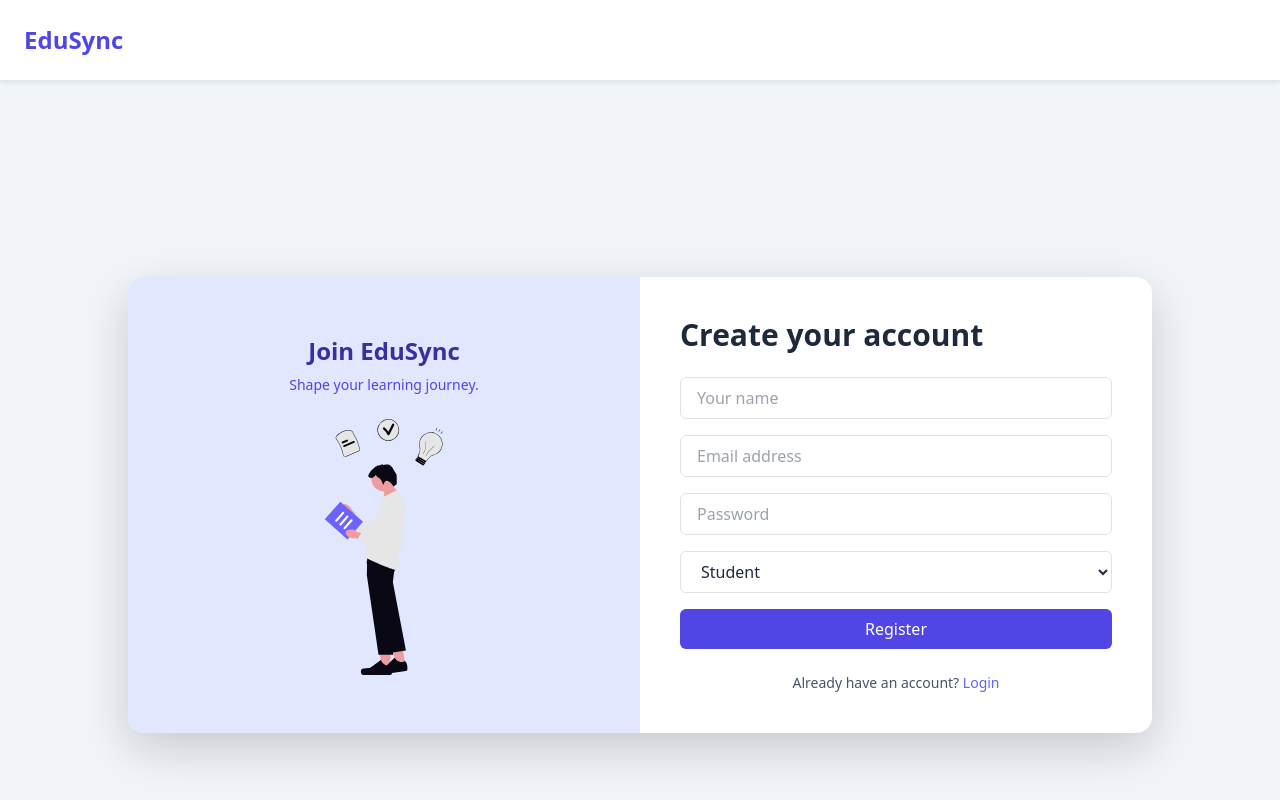
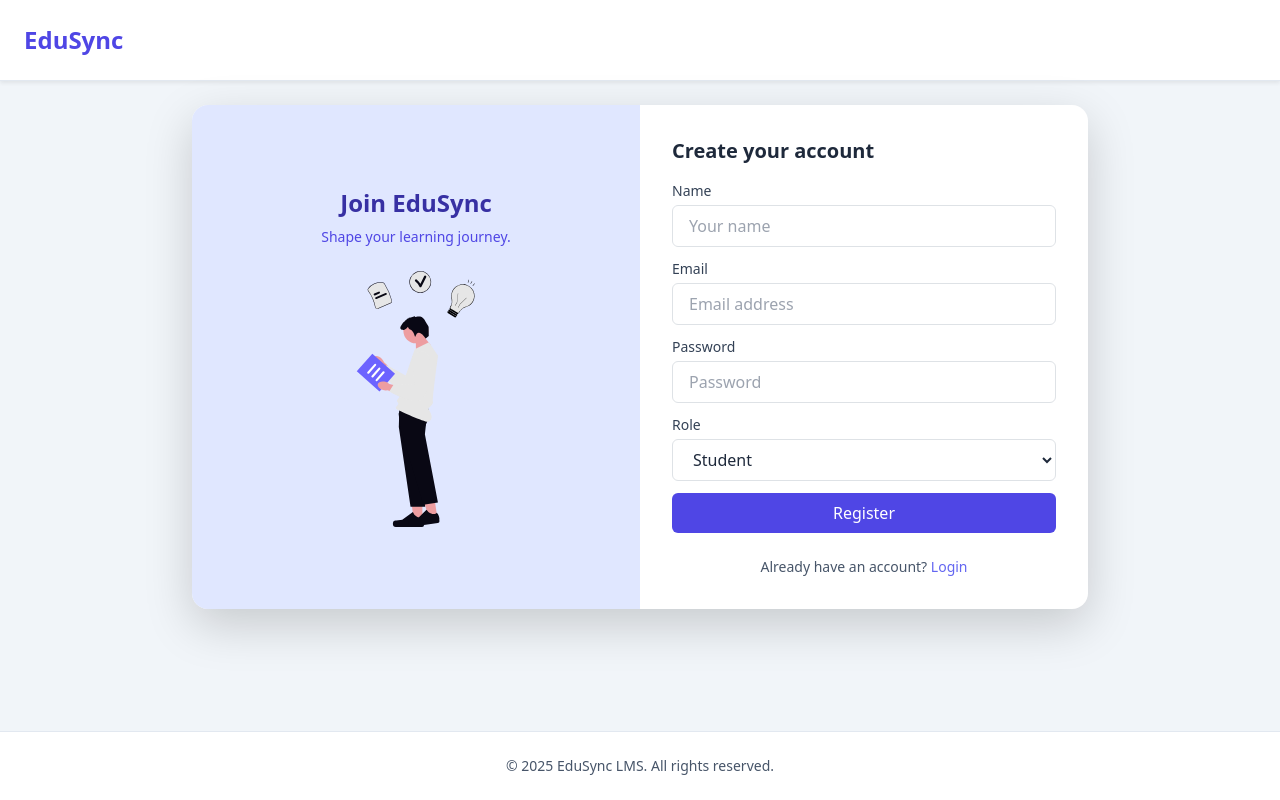
Before and after one commit to Yashas7i/edusync-withstyling, a React (Create React App) app: page /register in a window 1280 px wide. Shown: the top 800 px of the page. Built offline with nearby package versions, Linux system fonts and the light colour scheme.

Commit message:
Initial commit with styling updates

```diff
--- a/src/App.css
+++ b/src/App.css
@@ -1,7 +1,45 @@
+/* CRITICAL: Add this to your App.css or index.css */
+
+/* Remove default margins and ensure full height */
+* {
+  margin: 0;
+  padding: 0;
+  box-sizing: border-box;
+}
+
+html, body, #root {
+  height: 100%;
+  overflow-x: hidden;
+}
+
+/* Main App container */
 .App {
+  display: flex;
+  flex-direction: column;
+  min-height: 100vh;
   text-align: center;
 }
 
+/* Main content area expands to fill space */
+.main-content {
+  flex: 1;
+  display: flex;
+  flex-direction: column;
+  justify-content: center; /* This centers vertically */
+  align-items: center; /* This centers horizontally */
+  min-height: calc(100vh - 140px); /* Adjust 140px to your header + footer height */
+}
+
+/* Alternative approach - if above doesn't work */
+.login-container {
+  display: flex;
+  justify-content: center;
+  align-items: center;
+  min-height: calc(100vh - 140px);
+  width: 100%;
+}
+
+/* Existing styles */
 .App-logo {
   height: 40vmin;
   pointer-events: none;
@@ -15,7 +53,7 @@
 
 .App-header {
   background-color: #282c34;
-  min-height: 100vh;
+  padding: 2rem;
   display: flex;
   flex-direction: column;
   align-items: center;
@@ -36,3 +74,4 @@
     transform: rotate(360deg);
   }
 }
+/* Add to your index.css or App.css */
--- a/src/pages/Login.jsx
+++ b/src/pages/Login.jsx
@@ -19,7 +19,6 @@ const Login = () => {
       localStorage.setItem('email', res.data.Email);
       localStorage.setItem('role', res.data.Role);
 
-      // ✅ Redirect all users to the unified dashboard
       navigate('/dashboard');
     } catch {
       setError('Invalid email or password.');
@@ -27,8 +26,9 @@ const Login = () => {
   };
 
   return (
-    <div className="min-h-screen flex items-center justify-center bg-slate-100 dark:bg-slate-800 px-4 transition-colors duration-300">
-      <div className="max-w-5xl w-full grid grid-cols-1 md:grid-cols-2 bg-white dark:bg-slate-700 shadow-lg rounded-2xl overflow-hidden">
+    // This container uses padding to center the form
+    <div className="bg-slate-100 dark:bg-slate-800 px-4 py-16 transition-colors duration-300">
+      <div className="max-w-4xl mx-auto grid grid-cols-1 md:grid-cols-2 bg-white dark:bg-slate-700 shadow-lg rounded-2xl overflow-hidden">
 
         {/* Left - Illustration */}
         <div className="hidden md:flex items-center justify-center bg-indigo-100 dark:bg-indigo-900 p-6">
@@ -40,16 +40,15 @@ const Login = () => {
                alt="Education Illustration"
                className="mt-4 w-full max-w-xs mx-auto"
             />
-
           </div>
         </div>
 
         {/* Right - Form */}
-        <div className="p-8 sm:p-10">
-          <h2 className="text-3xl font-bold text-slate-800 dark:text-white mb-6">Login to EduSync</h2>
+        <div className="p-6 sm:p-8 flex flex-col justify-center">
+          <h2 className="text-2xl font-bold text-slate-800 dark:text-white mb-4">Login to EduSync</h2>
           {error && <p className="text-red-500 mb-3 text-sm">{error}</p>}
 
-          <form onSubmit={handleSubmit} className="space-y-5">
+          <form onSubmit={handleSubmit} className="space-y-4">
             <div>
               <label className="block text-sm font-medium text-slate-700 dark:text-slate-200">Email</label>
               <input
@@ -78,8 +77,8 @@ const Login = () => {
             </button>
           </form>
 
-          <p className="text-sm mt-6 text-center text-slate-600 dark:text-slate-300">
-            Don’t have an account?{" "}
+          <p className="text-sm mt-4 text-center text-slate-600 dark:text-slate-300">
+            Don't have an account?{" "}
             <Link to="/register" className="text-indigo-500 hover:underline">Register here</Link>
           </p>
         </div>
--- a/src/pages/Register.jsx
+++ b/src/pages/Register.jsx
@@ -33,8 +33,8 @@ const Register = () => {
   };
 
   return (
-    <div className="min-h-screen flex items-center justify-center bg-slate-100 dark:bg-slate-800 px-4">
-      <div className="max-w-5xl w-full grid grid-cols-1 md:grid-cols-2 bg-white dark:bg-slate-700 shadow-lg rounded-2xl overflow-hidden">
+    <div className="bg-slate-100 dark:bg-slate-800 px-3.5 py-5.5 transition-colors duration-300">
+      <div className="max-w-4xl mx-auto grid grid-cols-1 md:grid-cols-2 bg-white dark:bg-slate-700 shadow-lg rounded-2xl overflow-hidden">
 
         {/* Illustration */}
         <div className="hidden md:flex items-center justify-center bg-indigo-100 dark:bg-indigo-900 p-6">
@@ -50,54 +50,72 @@ const Register = () => {
         </div>
 
         {/* Form */}
-        <div className="p-8 sm:p-10">
-          <h2 className="text-3xl font-bold text-slate-800 dark:text-white mb-6">Create your account</h2>
-          {error && <p className="text-red-500 mb-4 text-sm">{error}</p>}
-          <form onSubmit={handleSubmit} className="space-y-4">
+        <div className="p-6 sm:p-8 flex flex-col justify-center">
+          <h2 className="text-xl font-bold text-slate-800 dark:text-white mb-3">Create your account</h2>
+          {error && <p className="text-red-500 mb-3 text-sm">{error}</p>}
+
+          <form onSubmit={handleSubmit} className="space-y-3">
+            <div>
+              <label className="block text-sm font-medium text-slate-700 dark:text-slate-200 mb-1">Name</label>
               <input
                 name="name"
                 type="text"
                 placeholder="Your name"
-              className="w-full px-3 py-2 border rounded bg-white dark:bg-slate-600 dark:text-white border-slate-300 dark:border-slate-500"
+                className="w-full px-3 py-2 border rounded bg-white dark:bg-slate-600 dark:text-white border-slate-300 dark:border-slate-500 focus:ring-2 focus:ring-indigo-500"
                 value={form.name}
                 onChange={handleChange}
                 required
               />
+            </div>
+
+            <div>
+              <label className="block text-sm font-medium text-slate-700 dark:text-slate-200 mb-1">Email</label>
               <input
                 name="email"
                 type="email"
                 placeholder="Email address"
-              className="w-full px-3 py-2 border rounded bg-white dark:bg-slate-600 dark:text-white border-slate-300 dark:border-slate-500"
+                className="w-full px-3 py-2 border rounded bg-white dark:bg-slate-600 dark:text-white border-slate-300 dark:border-slate-500 focus:ring-2 focus:ring-indigo-500"
                 value={form.email}
                 onChange={handleChange}
                 required
               />
+            </div>
+
+            <div>
+              <label className="block text-sm font-medium text-slate-700 dark:text-slate-200 mb-1">Password</label>
               <input
                 name="password"
                 type="password"
                 placeholder="Password"
-              className="w-full px-3 py-2 border rounded bg-white dark:bg-slate-600 dark:text-white border-slate-300 dark:border-slate-500"
+                className="w-full px-3 py-2 border rounded bg-white dark:bg-slate-600 dark:text-white border-slate-300 dark:border-slate-500 focus:ring-2 focus:ring-indigo-500"
                 value={form.password}
                 onChange={handleChange}
                 required
               />
+            </div>
+
+            <div>
+              <label className="block text-sm font-medium text-slate-700 dark:text-slate-200 mb-1">Role</label>
               <select
                 name="role"
                 value={form.role}
                 onChange={handleChange}
-              className="w-full px-3 py-2 border rounded bg-white dark:bg-slate-600 dark:text-white border-slate-300 dark:border-slate-500"
+                className="w-full px-3 py-2 border rounded bg-white dark:bg-slate-600 dark:text-white border-slate-300 dark:border-slate-500 focus:ring-2 focus:ring-indigo-500"
               >
                 <option value="Student">Student</option>
                 <option value="Instructor">Instructor</option>
               </select>
+            </div>
+
             <button
               type="submit"
-              className="w-full bg-indigo-600 hover:bg-indigo-700 text-white py-2 rounded"
+              className="w-full bg-indigo-600 hover:bg-indigo-700 text-white py-2 rounded transition"
             >
               Register
             </button>
           </form>
-          <p className="text-sm mt-6 text-center text-slate-600 dark:text-slate-300">
+
+          <p className="text-sm mt-4 text-center text-slate-600 dark:text-slate-300">
             Already have an account?{' '}
             <Link to="/login" className="text-indigo-500 hover:underline">Login</Link>
           </p>
```
Also changed, not shown: src/styles/AuthBackground.css (deleted, +0 -14 lines). Lines whose indentation alone changed are shown as unchanged.
